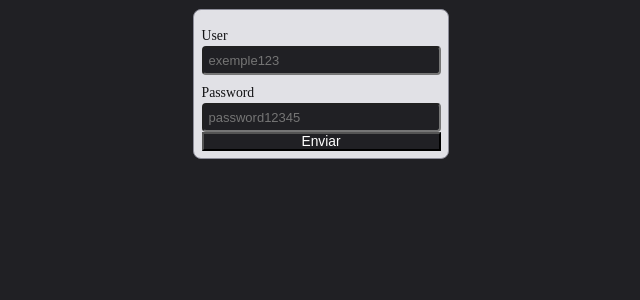
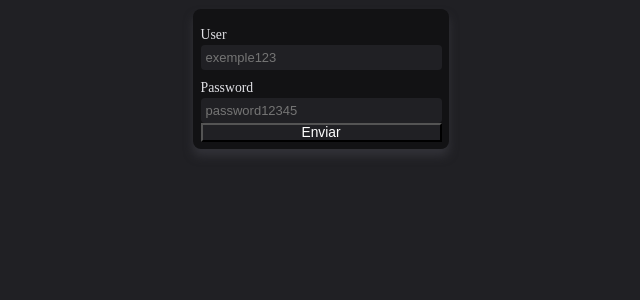
Before and after one commit to cauealb/projects-React, a React (Vite) app in the folder 03-form/: page / in a window 1280 px wide. Shown: the top 300 px of the page, without its empty margins (319-959 px from the left). Built offline with nearby package versions, Linux system fonts and the light colour scheme.

Commit message:
Colocando box shadown no formulário

```diff
--- a/03-form/src/Components/Form/Form.s.js
+++ b/03-form/src/Components/Form/Form.s.js
@@ -7,10 +7,11 @@ export const StyledForm = styled.form`
     margin: 0.90rem auto;
     font-size: 2.2rem;
     padding: 0.75rem;
+    color: ${props => props.theme['--gray-100']};
 
-    background-color: ${props => props.theme['--gray-100']};
-    border: 1px solid ${props => props.theme['--gray-300']};
+    background-color: ${props => props.theme['--gray-900']};
     border-radius: 8px;
+    box-shadow: 0 7px 10px ${props => props.theme['--gray-700']};
 
     input {
         margin-top: 0.20rem
@@ -20,13 +21,14 @@ export const StyledForm = styled.form`
 export const StyledLabel = styled.label`
     margin-top: 1rem;
     background-color: transparent;
-    color: ${props => props.theme['--gray-900']};
+    color: inherit;
 `;
 
 export const StyledInput = styled.input`
     outline: none;
     border-radius: 4px;
-    color: ${props => props.theme['--gray-100']};
+    color: inherit;
     padding: 0.50rem;
     font-size: 1.3rem;
+    border: none;
 `;
```
